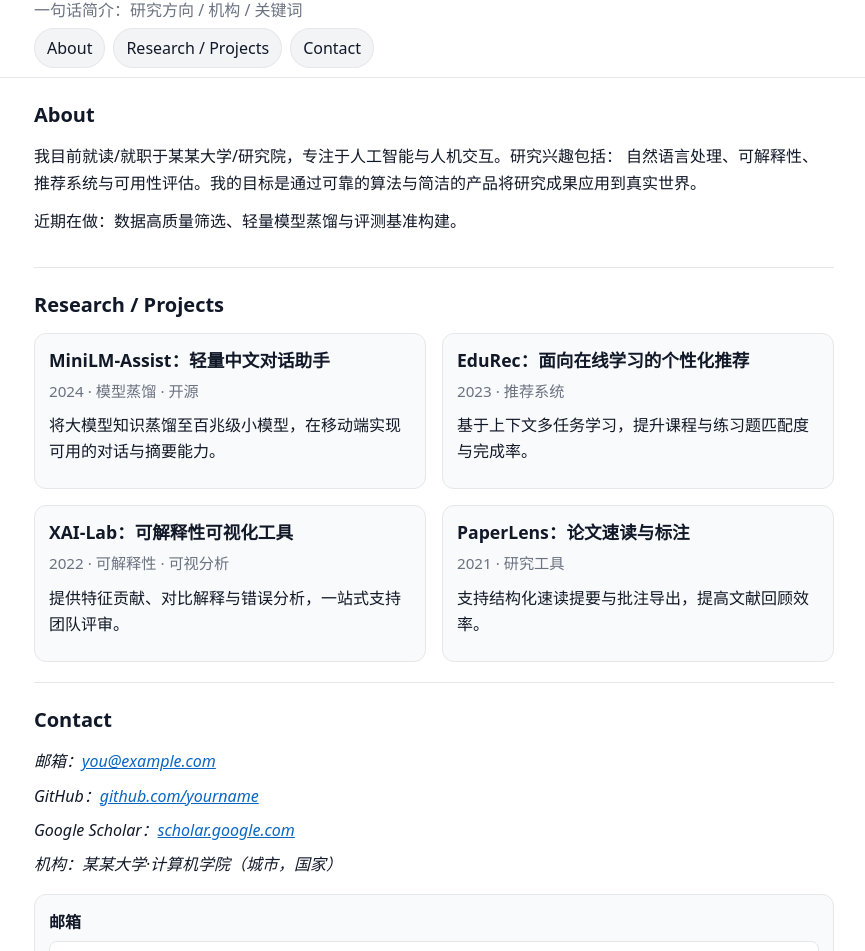
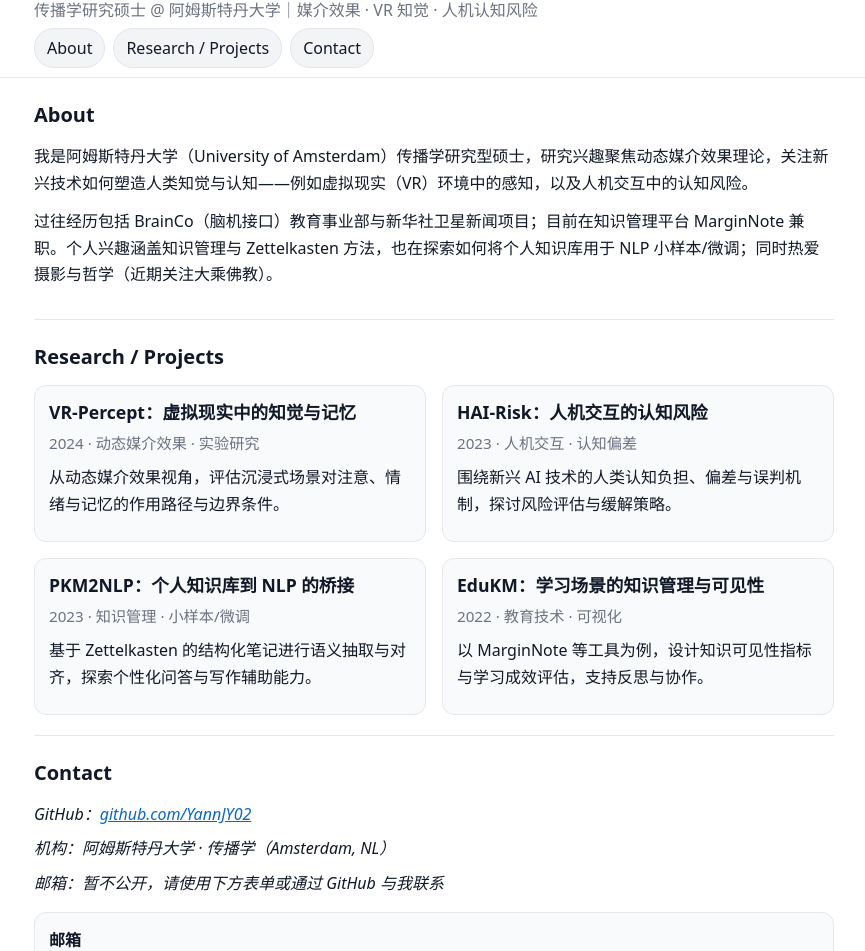
Before and after one commit to YannJY02/comm-mini-site, a plain HTML site: page index.html in a window 1280 px wide. Shown: the part 65-1016 px from the top of the page, without its empty margins (206-1071 px from the left). Drawn offline with Linux system fonts and the light colour scheme.

Commit message:
feat(content): personalize site to Jinyi Yang profile

```diff
--- a/index.html
+++ b/index.html
@@ -3,24 +3,25 @@
   <head>
     <meta charset="utf-8" />
     <meta name="viewport" content="width=device-width, initial-scale=1, viewport-fit=cover" />
-    <meta name="description" content="学术主页：关于我、研究/项目与联系方式。" />
+    <meta name="description" content="Jinyi Yang（阿姆斯特丹大学传播学研究硕士）。研究：动态媒介效果、VR 中的知觉、人机交互的认知风险；兴趣：知识管理与 Zettelkasten。" />
+    <meta name="author" content="Jinyi Yang" />
     <meta name="robots" content="index,follow" />
     <meta name="theme-color" content="#0a66c2" />
     <link rel="canonical" href="index.html" />
 
     <!-- Open Graph / Facebook -->
     <meta property="og:type" content="website" />
-    <meta property="og:site_name" content="你的名字 · 学术主页" />
-    <meta property="og:title" content="你的名字 · 学术主页" />
-    <meta property="og:description" content="学术主页：关于我、研究/项目与联系方式。" />
+    <meta property="og:site_name" content="Jinyi Yang · 学术主页" />
+    <meta property="og:title" content="Jinyi Yang · 学术主页" />
+    <meta property="og:description" content="Jinyi Yang（阿姆斯特丹大学传播学研究硕士）。研究：动态媒介效果、VR 中的知觉、人机交互的认知风险；兴趣：知识管理与 Zettelkasten。" />
     <meta property="og:image" content="og-image.jpg" />
 
     <!-- Twitter Card -->
     <meta name="twitter:card" content="summary_large_image" />
-    <meta name="twitter:title" content="你的名字 · 学术主页" />
-    <meta name="twitter:description" content="学术主页：关于我、研究/项目与联系方式。" />
+    <meta name="twitter:title" content="Jinyi Yang · 学术主页" />
+    <meta name="twitter:description" content="Jinyi Yang（阿姆斯特丹大学传播学研究硕士）。研究：动态媒介效果、VR 中的知觉、人机交互的认知风险；兴趣：知识管理与 Zettelkasten。" />
     <meta name="twitter:image" content="og-image.jpg" />
-    <title>你的名字 · 学术主页</title>
+    <title>Jinyi Yang · 学术主页</title>
     <link rel="stylesheet" href="style.css" />
 
     <!-- Analytics: GA4 或 Plausible（二选一，按需启用） -->
@@ -40,8 +41,8 @@
     <header class="site-header">
       <div class="container">
         <a class="skip-link" href="#main-content">跳到主要内容</a>
-        <h1 class="site-title">你的名字</h1>
-        <p class="tagline">一句话简介：研究方向 / 机构 / 关键词</p>
+        <h1 class="site-title">Jinyi Yang</h1>
+        <p class="tagline">传播学研究硕士 @ 阿姆斯特丹大学｜媒介效果 · VR 知觉 · 人机认知风险</p>
         <nav aria-label="主导航">
           <ul class="nav-list">
             <li><a href="#about">About</a></li>
@@ -56,11 +57,10 @@
       <section id="about" aria-labelledby="about-title">
         <h2 id="about-title">About</h2>
         <p>
-          我目前就读/就职于某某大学/研究院，专注于人工智能与人机交互。研究兴趣包括：
-          自然语言处理、可解释性、推荐系统与可用性评估。我的目标是通过可靠的算法与简洁的产品将研究成果应用到真实世界。
+          我是阿姆斯特丹大学（University of Amsterdam）传播学研究型硕士，研究兴趣聚焦动态媒介效果理论，关注新兴技术如何塑造人类知觉与认知——例如虚拟现实（VR）环境中的感知，以及人机交互中的认知风险。
         </p>
         <p>
-          近期在做：数据高质量筛选、轻量模型蒸馏与评测基准构建。
+          过往经历包括 BrainCo（脑机接口）教育事业部与新华社卫星新闻项目；目前在知识管理平台 MarginNote 兼职。个人兴趣涵盖知识管理与 Zettelkasten 方法，也在探索如何将个人知识库用于 NLP 小样本/微调；同时热爱摄影与哲学（近期关注大乘佛教）。
         </p>
       </section>
 
@@ -69,30 +69,30 @@
         <ul class="item-list" aria-label="项目与研究列表">
           <li>
             <article class="item">
-              <h3 class="item-title">MiniLM-Assist：轻量中文对话助手</h3>
-              <p class="item-meta"><time datetime="2024">2024</time> · 模型蒸馏 · 开源</p>
-              <p>将大模型知识蒸馏至百兆级小模型，在移动端实现可用的对话与摘要能力。</p>
+              <h3 class="item-title">VR-Percept：虚拟现实中的知觉与记忆</h3>
+              <p class="item-meta"><time datetime="2024">2024</time> · 动态媒介效果 · 实验研究</p>
+              <p>从动态媒介效果视角，评估沉浸式场景对注意、情绪与记忆的作用路径与边界条件。</p>
             </article>
           </li>
           <li>
             <article class="item">
-              <h3 class="item-title">EduRec：面向在线学习的个性化推荐</h3>
-              <p class="item-meta"><time datetime="2023">2023</time> · 推荐系统</p>
-              <p>基于上下文多任务学习，提升课程与练习题匹配度与完成率。</p>
+              <h3 class="item-title">HAI-Risk：人机交互的认知风险</h3>
+              <p class="item-meta"><time datetime="2023">2023</time> · 人机交互 · 认知偏差</p>
+              <p>围绕新兴 AI 技术的人类认知负担、偏差与误判机制，探讨风险评估与缓解策略。</p>
             </article>
           </li>
           <li>
             <article class="item">
-              <h3 class="item-title">XAI-Lab：可解释性可视化工具</h3>
-              <p class="item-meta"><time datetime="2022">2022</time> · 可解释性 · 可视分析</p>
-              <p>提供特征贡献、对比解释与错误分析，一站式支持团队评审。</p>
+              <h3 class="item-title">PKM2NLP：个人知识库到 NLP 的桥接</h3>
+              <p class="item-meta"><time datetime="2023">2023</time> · 知识管理 · 小样本/微调</p>
+              <p>基于 Zettelkasten 的结构化笔记进行语义抽取与对齐，探索个性化问答与写作辅助能力。</p>
             </article>
           </li>
           <li>
             <article class="item">
-              <h3 class="item-title">PaperLens：论文速读与标注</h3>
-              <p class="item-meta"><time datetime="2021">2021</time> · 研究工具</p>
-              <p>支持结构化速读提要与批注导出，提高文献回顾效率。</p>
+              <h3 class="item-title">EduKM：学习场景的知识管理与可见性</h3>
+              <p class="item-meta"><time datetime="2022">2022</time> · 教育技术 · 可视化</p>
+              <p>以 MarginNote 等工具为例，设计知识可见性指标与学习成效评估，支持反思与协作。</p>
             </article>
           </li>
         </ul>
@@ -102,10 +102,9 @@
         <h2 id="contact-title">Contact</h2>
         <address>
           <ul class="contact-list">
-            <li>邮箱：<a href="mailto:you@example.com">you@example.com</a></li>
-            <li>GitHub：<a href="https://github.com/yourname" target="_blank" rel="noopener">github.com/yourname</a></li>
-            <li>Google Scholar：<a href="https://scholar.google.com" target="_blank" rel="noopener">scholar.google.com</a></li>
-            <li>机构：某某大学·计算机学院（城市，国家）</li>
+            <li>GitHub：<a href="https://github.com/YannJY02" target="_blank" rel="noopener">github.com/YannJY02</a></li>
+            <li>机构：阿姆斯特丹大学 · 传播学（Amsterdam, NL）</li>
+            <li>邮箱：暂不公开，请使用下方表单或通过 GitHub 与我联系</li>
           </ul>
         </address>
 
@@ -126,7 +125,7 @@
 
     <footer class="site-footer">
       <div class="container">
-        <p>© <span id="year">2025</span> 你的名字。保留所有权利。</p>
+        <p>© <span id="year">2025</span> Jinyi Yang。保留所有权利。</p>
       </div>
     </footer>
   </body>
```
